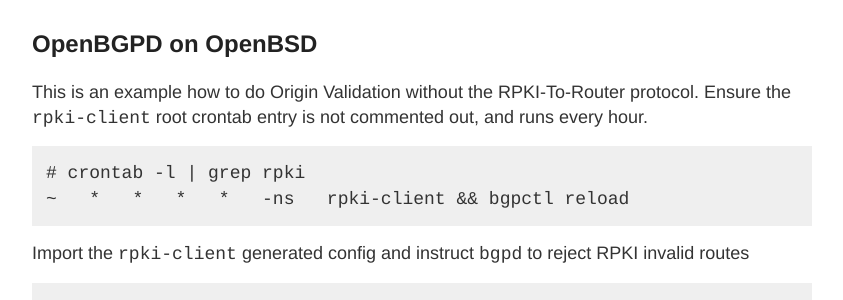
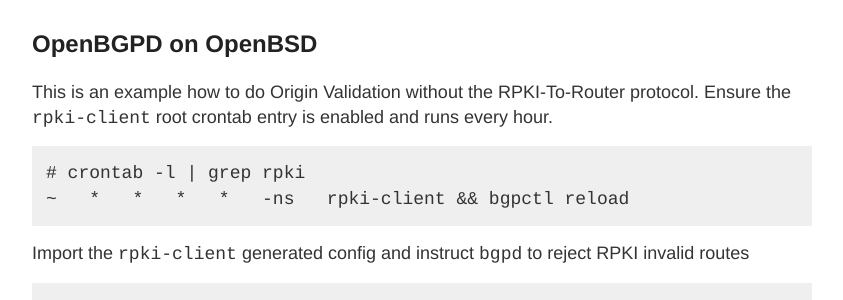
Before and after one commit to NLNOG/bgpfilterguide, a Jekyll site: the page built from guides/reject_invalids.md, in a window 1280 px wide and 900 px high, scrolled down 764 px. Shown: the part 153-453 px from the top of the window, without its empty margins (218-1061 px from the left). Built offline with Jekyll 4.4.1, drawn with Linux system fonts in a browser that asks for light colours.

Commit message:
shorter sentence

````diff
--- a/guides/reject_invalids.md
+++ b/guides/reject_invalids.md
@@ -27,7 +27,7 @@
 ## OpenBGPD on OpenBSD
 
 This is an example how to do Origin Validation without the RPKI-To-Router protocol.
-Ensure the `rpki-client` root crontab entry is not commented out, and runs every hour.
+Ensure the `rpki-client` root crontab entry is enabled and runs every hour.
 
 ```
 # crontab -l | grep rpki
````
